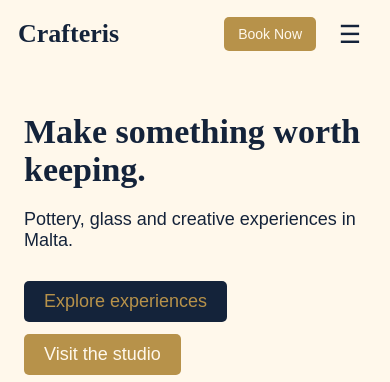
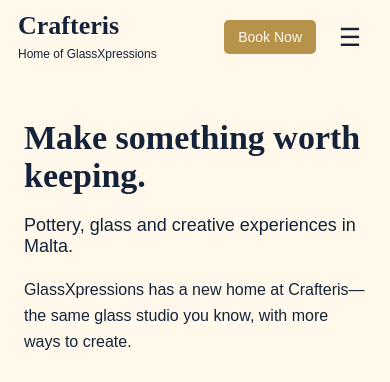
Before and after one commit to guzzep/crafteris-studio-website, a Next.js app: page / in a window 390 px wide. Shown: the top 382 px of the page. Built offline with nearby package versions, Linux system fonts and the light colour scheme; no server answers; the database is empty.

Commit message:
Make GlassXpressions visible in studio header and homepage

```diff
--- a/src/app/page.module.css
+++ b/src/app/page.module.css
@@ -1027,3 +1027,10 @@
     margin: 50px auto;
   }
 }
+.glassxpressionsIntro {
+  max-width: 440px;
+  margin: 20px 0 0;
+  font-size: 16px;
+  line-height: 1.6;
+  color: var(--mainText);
+}
--- a/src/app/page.tsx
+++ b/src/app/page.tsx
@@ -467,6 +467,10 @@
                     {hero.body}
                   </p>
                 )}
+
+                <p className={styles.glassxpressionsIntro}>
+                  GlassXpressions has a new home at Crafteris—the same glass studio you know, with more ways to create.
+                </p>
 
                 <div
                   className={
--- a/src/components/Header.module.css
+++ b/src/components/Header.module.css
@@ -17,6 +17,10 @@
 }
 
 .logo {
+  display: flex;
+  flex-direction: column;
+  flex-shrink: 0;
+  line-height: 1.1;
   font-family: serif;
   font-size: 32px;
   font-weight: bold;
@@ -71,6 +75,10 @@
   }
 
   .logo {
+  display: flex;
+  flex-direction: column;
+  flex-shrink: 0;
+  line-height: 1.1;
     font-size: 28px;
   }
 
@@ -118,6 +126,10 @@
   }
 
   .logo {
+  display: flex;
+  flex-direction: column;
+  flex-shrink: 0;
+  line-height: 1.1;
     font-size: 26px;
   }
 
@@ -130,3 +142,17 @@
     font-size: 25px;
   }
 }
+.brandTagline {
+  margin-top: 5px;
+  font-family: Arial, sans-serif;
+  font-size: 12px;
+  font-weight: 400;
+  line-height: 1.4;
+  color: var(--mainText);
+}
+
+@media (max-width: 380px) {
+  .logo { font-size: 22px; }
+  .headerActions { gap: 4px; }
+  .bookNow { padding: 9px 10px; }
+}
--- a/src/components/Header.tsx
+++ b/src/components/Header.tsx
@@ -79,7 +79,8 @@
           className={styles.logo}
           onClick={closeMenu}
         >
-          {siteName}
+          <span>{siteName}</span>
+          <span className={styles.brandTagline}>Home of GlassXpressions</span>
         </Link>
 
         <nav
```
